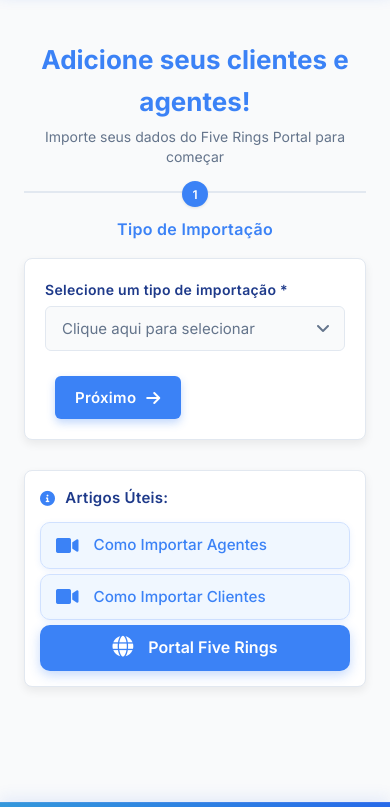
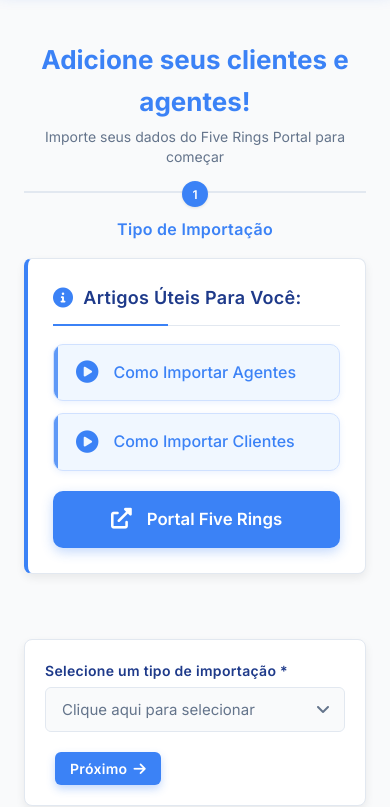
Before and after one commit to arthurmafradaza/spark-leads-import, a plain HTML site: page index.html in a window 390 px wide. Shown: the part 71-878 px from the top of the page. Drawn offline with Linux system fonts and the light colour scheme.

Commit message:
artigos uteis maior

```diff
--- a/index.html
+++ b/index.html
@@ -131,18 +131,18 @@
                 <div class="help-section">
                     <div class="help-box">
                         <div class="help-title">
-                            <i class="fas fa-info-circle"></i> Artigos Úteis:
+                            <i class="fas fa-info-circle"></i> Artigos Úteis Para Você:
                         </div>
                         <div class="help-links">
                             <a href="https://www.sparkleads.pro/forms-5401" target="_blank">
-                                <i class="fas fa-video"></i> Como Importar Agentes
+                                <i class="fas fa-play-circle"></i> Como Importar Agentes
                             </a>
                             <a href="https://www.sparkleads.pro/forms-5401-9228" target="_blank">
-                                <i class="fas fa-video"></i> Como Importar Clientes
+                                <i class="fas fa-play-circle"></i> Como Importar Clientes
                             </a>
                         </div>
                         <a href="https://portal.fiveringsfinancial.com/account/login" class="portal-btn" target="_blank" style="white-space: nowrap;">
-                            <i class="fas fa-globe"></i> Portal Five Rings
+                            <i class="fas fa-external-link-alt"></i> Portal Five Rings
                         </a>
                     </div>
                 </div>
--- a/styles.css
+++ b/styles.css
@@ -317,7 +317,7 @@
     border-radius: var(--radius);
     padding: 15px;
     box-shadow: var(--shadow-md);
-    flex: 1;
+    flex: 0.65;
     position: relative;
     overflow: hidden;
     transition: var(--transition);
@@ -325,7 +325,8 @@
 }
 
 .help-section {
-    width: 350px;
+    width: 35%;
+    flex: 0.35;
 }
 
 /* Grupos de formulário */
@@ -387,7 +388,7 @@
     color: var(--primary);
 }
 
-/* Área de upload */
+/* Upload area com melhor feedback de interação */
 .upload-area {
     border: 2px dashed var(--border);
     border-radius: var(--radius);
@@ -398,6 +399,7 @@
     background-color: var(--light-bg);
     position: relative;
     overflow: hidden;
+    max-width: 100%;
 }
 
 .upload-area:hover,
@@ -429,6 +431,7 @@
     color: var(--text);
     margin-bottom: 4px;
     font-weight: 500;
+    word-break: break-word;
 }
 
 .upload-help {
@@ -468,43 +471,89 @@
 .help-box {
     background-color: var(--white);
     border-radius: var(--radius);
-    padding: 15px;
+    padding: 20px;
     box-shadow: var(--shadow-md);
     margin-bottom: 15px;
     position: relative;
     overflow: hidden;
     border: 1px solid var(--border);
+    height: calc(100% - 15px);
+    display: flex;
+    flex-direction: column;
+    border-left: 4px solid var(--primary);
+    transition: var(--transition);
 }
 
+.help-box:hover {
+    transform: translateY(-5px);
+    box-shadow: var(--shadow-lg);
+}
+
+/* Estilos da seção de ajuda */
 .help-title {
-    font-size: 15px;
-    margin-bottom: 12px;
+    font-size: 18px;
+    margin-bottom: 18px;
     color: var(--text);
     font-weight: 600;
     display: flex;
     align-items: center;
     letter-spacing: 0.3px;
+    position: relative;
+    padding-bottom: 12px;
+    border-bottom: 1px solid var(--border);
 }
 
 .help-title i {
     margin-right: 10px;
     color: var(--primary);
+    font-size: 20px;
+}
+
+.help-title::after {
+    content: '';
+    position: absolute;
+    bottom: -1px;
+    left: 0;
+    width: 40%;
+    height: 2px;
+    background-color: var(--primary);
+}
+
+.help-links {
+    display: flex;
+    flex-direction: column;
+    gap: 12px;
+    flex-grow: 1;
+    margin-bottom: 20px;
 }
 
 .help-links a {
     display: flex;
     align-items: center;
-    padding: 10px 15px;
+    padding: 15px 18px;
     background-color: #f0f7ff;
     border-radius: 10px;
     color: var(--primary);
     text-decoration: none;
     font-weight: 500;
-    font-size: 0.95rem;
+    font-size: 1rem;
     transition: all 0.3s ease;
     border: 1px solid #d0e1ff;
     box-shadow: 0 2px 6px rgba(59, 130, 246, 0.1);
-    margin-bottom: 5px;
+    position: relative;
+    overflow: hidden;
+    padding-left: 22px;
+}
+
+.help-links a::after {
+    content: '';
+    position: absolute;
+    top: 0;
+    left: 0;
+    width: 4px;
+    height: 100%;
+    background-color: var(--primary);
+    opacity: 0.8;
 }
 
 .help-links a:hover {
@@ -520,7 +569,7 @@
 
 .help-links a i {
     margin-right: 15px;
-    font-size: 1.25rem;
+    font-size: 1.4rem;
     color: var(--primary);
 }
 
@@ -528,16 +577,35 @@
     display: flex;
     align-items: center;
     justify-content: center;
-    padding: 10px 20px;
+    padding: 15px 20px;
     background-color: var(--primary);
     color: white;
     border-radius: 10px;
     text-decoration: none;
     font-weight: 600;
-    font-size: 1rem;
+    font-size: 1.05rem;
     transition: all 0.3s ease;
     box-shadow: 0 4px 12px rgba(59, 130, 246, 0.3);
-    margin-top: 5px;
+    margin-top: auto;
+    position: relative;
+    overflow: hidden;
+}
+
+.portal-btn::before {
+    content: '';
+    position: absolute;
+    top: 0;
+    left: -100px;
+    width: 50px;
+    height: 100%;
+    background: linear-gradient(90deg, rgba(255,255,255,0), rgba(255,255,255,0.4), rgba(255,255,255,0));
+    animation: shine 3s infinite;
+}
+
+@keyframes shine {
+    0% { left: -100px; }
+    20% { left: 120%; }
+    100% { left: 120%; }
 }
 
 .portal-btn:hover {
@@ -559,7 +627,7 @@
 .navigation {
     display: flex;
     justify-content: space-between;
-    margin-top: 25px;
+    margin-top: 20px;
 }
 
 .navigation .btn-outline {
@@ -572,9 +640,9 @@
 }
 
 .btn {
-    padding: 12px 30px;
+    padding: 10px 25px;
     border-radius: var(--radius-sm);
-    font-size: 16px;
+    font-size: 15px;
     font-weight: 600;
     cursor: pointer;
     transition: var(--transition);
@@ -873,12 +941,23 @@
         flex-direction: column;
     }
 
+    .form-section, .help-section {
+        width: 100%;
+        flex: 1;
+    }
+
     .help-section {
-        width: 100%;
+        order: -1; /* Coloca a seção de ajuda acima do formulário em telas menores */
+        margin-bottom: 20px;
+    }
+
+    .help-box {
+        height: auto;
+        padding: 25px;
     }
 
     .form-section {
-        padding: 25px;
+        padding: 20px;
     }
 
     .page-title h2 {
@@ -939,8 +1018,18 @@
     }
 
     .btn {
-        padding: 12px 20px;
-        font-size: 15px;
+        padding: 8px 15px;
+        font-size: 14px;
+    }
+
+    .btn i {
+        margin-right: 6px;
+        font-size: 14px;
+    }
+
+    .btn-next i {
+        margin-left: 6px;
+        margin-right: 0;
     }
 
     .upload-btn {
@@ -1161,36 +1250,6 @@
     text-decoration: underline;
 }
 
-/* Upload area com melhor feedback de interação */
-.upload-area {
-    border: 2px dashed var(--border);
-    border-radius: var(--radius);
-    padding: 10px;
-    text-align: center;
-    cursor: pointer;
-    transition: var(--transition);
-    background-color: var(--light-bg);
-    position: relative;
-    overflow: hidden;
-}
-
-.upload-area:hover,
-.upload-area:focus {
-    border-color: var(--primary);
-    background-color: rgba(59, 130, 246, 0.05);
-    transform: translateY(-2px);
-    outline: none;
-    box-shadow: 0 4px 6px rgba(59, 130, 246, 0.1);
-}
-
-.upload-area:focus {
-    box-shadow: 0 0 0 3px rgba(59, 130, 246, 0.3);
-}
-
-.upload-area:active {
-    transform: translateY(0);
-}
-
 /* Footer com links úteis */
 .footer-links {
     margin-top: 10px;
```
